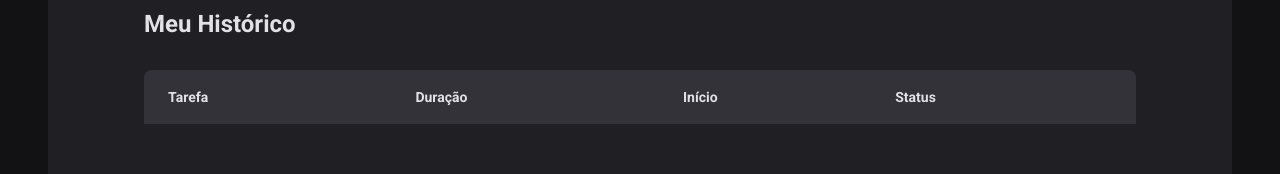
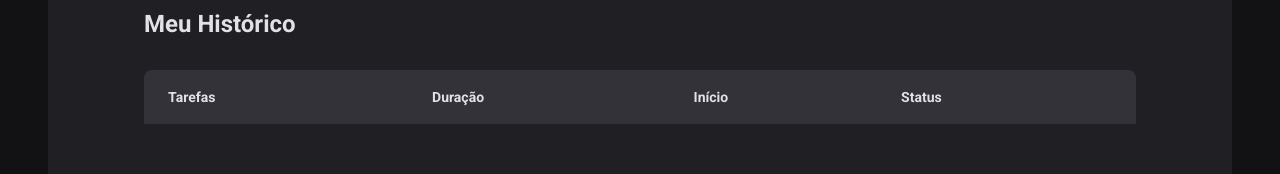
Before and after one commit to julianoferrasso/Timer, a React (Vite) app: page /history in a window 1280 px wide. Shown: the part 214-388 px from the top of the page. Built offline with nearby package versions, Linux system fonts and the light colour scheme.

Commit message:
teste repo

```diff
--- a/src/components/History/index.tsx
+++ b/src/components/History/index.tsx
@@ -17,7 +17,7 @@ export function History() {
         <table>
           <thead>
             <tr>
-              <th>Tarefa</th>
+              <th>Tarefas</th>
               <th>Duração</th>
               <th>Início</th>
               <th>Status</th>
```
